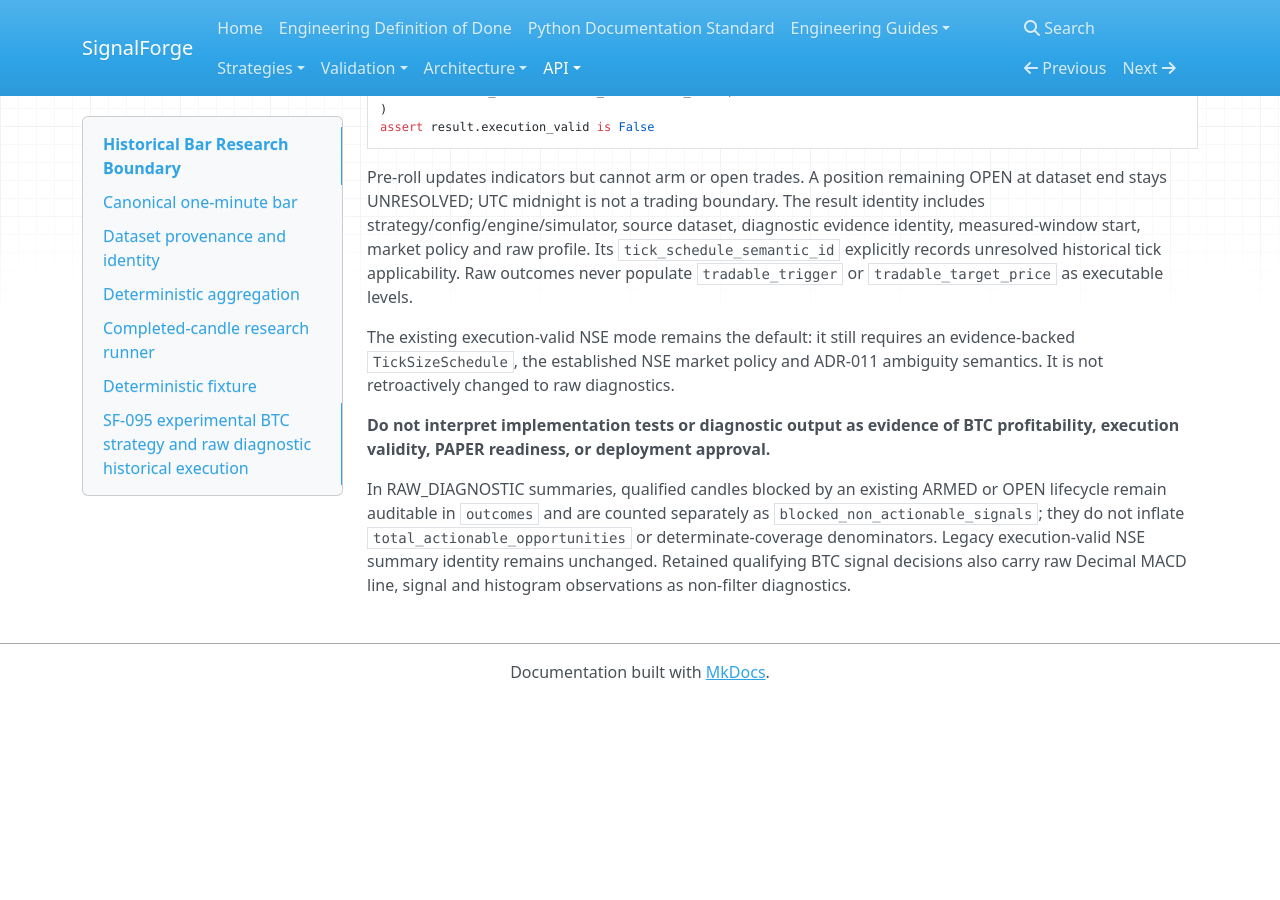
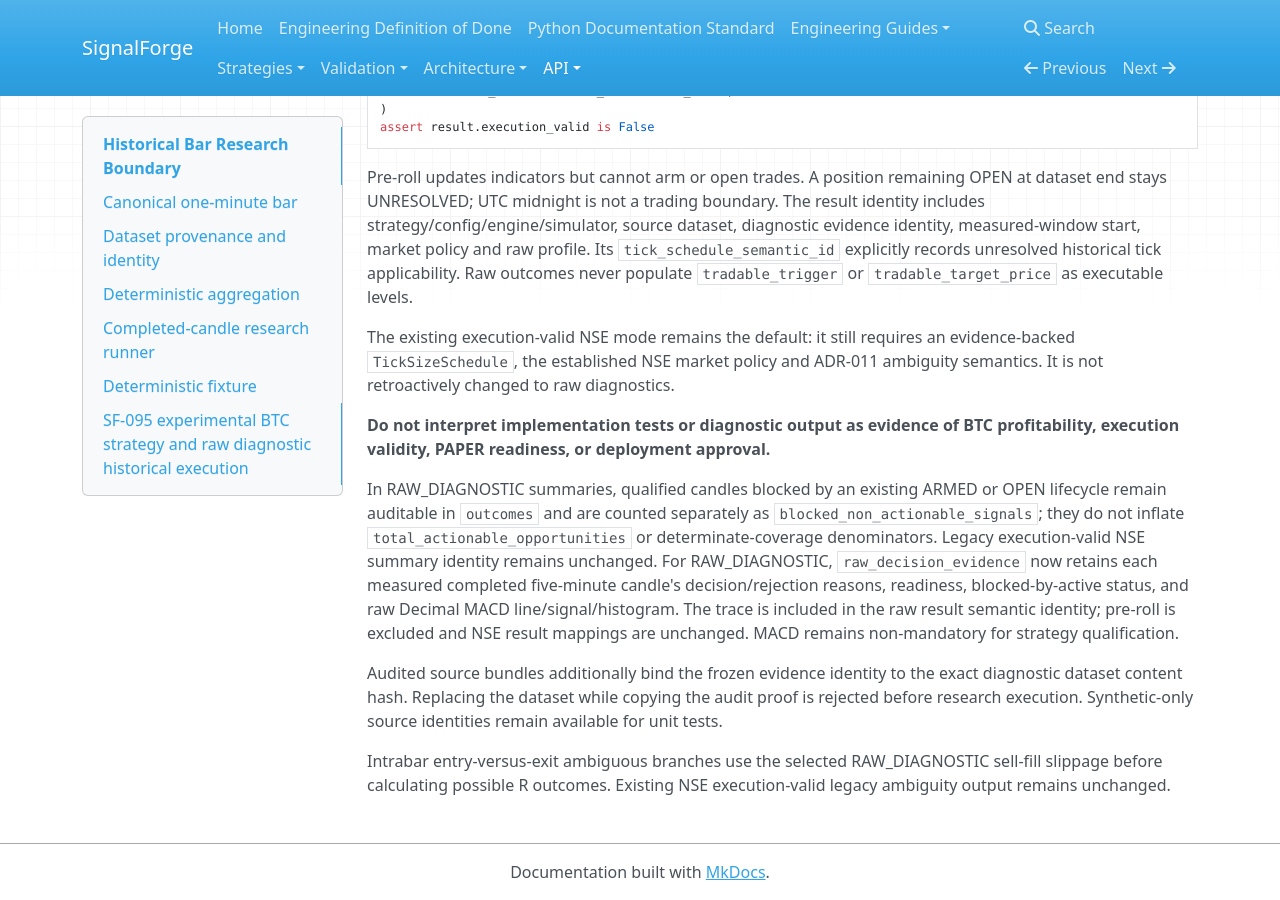
Before and after one commit to harishkamathuk/signalforge, an MkDocs documentation site: the page built from docs/api/historical-bar-research.md, in a window 1280 px wide and 900 px high, scrolled down 4712 px. Built offline with MkDocs 1.6.1, drawn with Linux system fonts in a browser that asks for light colours; nearby versions of some CDN libraries; before the commit the page ends 5412 px from its top, so only the background shows below that.

Commit message:
docs(sf-095): clarify audited content binding, adverse ambiguity and complete MACD trace

```diff
--- a/docs/api/historical-bar-research.md
+++ b/docs/api/historical-bar-research.md
@@ -193,5 +193,17 @@ In RAW_DIAGNOSTIC summaries, qualified candles blocked by an existing ARMED
 or OPEN lifecycle remain auditable in `outcomes` and are counted separately as
 `blocked_non_actionable_signals`; they do not inflate `total_actionable_opportunities`
 or determinate-coverage denominators. Legacy execution-valid NSE summary identity
-remains unchanged. Retained qualifying BTC signal decisions also carry raw Decimal
-MACD line, signal and histogram observations as non-filter diagnostics.
+remains unchanged. For RAW_DIAGNOSTIC, `raw_decision_evidence` now retains each measured completed
+five-minute candle's decision/rejection reasons, readiness, blocked-by-active
+status, and raw Decimal MACD line/signal/histogram. The trace is included in the
+raw result semantic identity; pre-roll is excluded and NSE result mappings are
+unchanged. MACD remains non-mandatory for strategy qualification.
+
+Audited source bundles additionally bind the frozen evidence identity to the
+exact diagnostic dataset content hash. Replacing the dataset while copying the
+audit proof is rejected before research execution. Synthetic-only source
+identities remain available for unit tests.
+
+Intrabar entry-versus-exit ambiguous branches use the selected RAW_DIAGNOSTIC
+sell-fill slippage before calculating possible R outcomes. Existing NSE
+execution-valid legacy ambiguity output remains unchanged.
```
